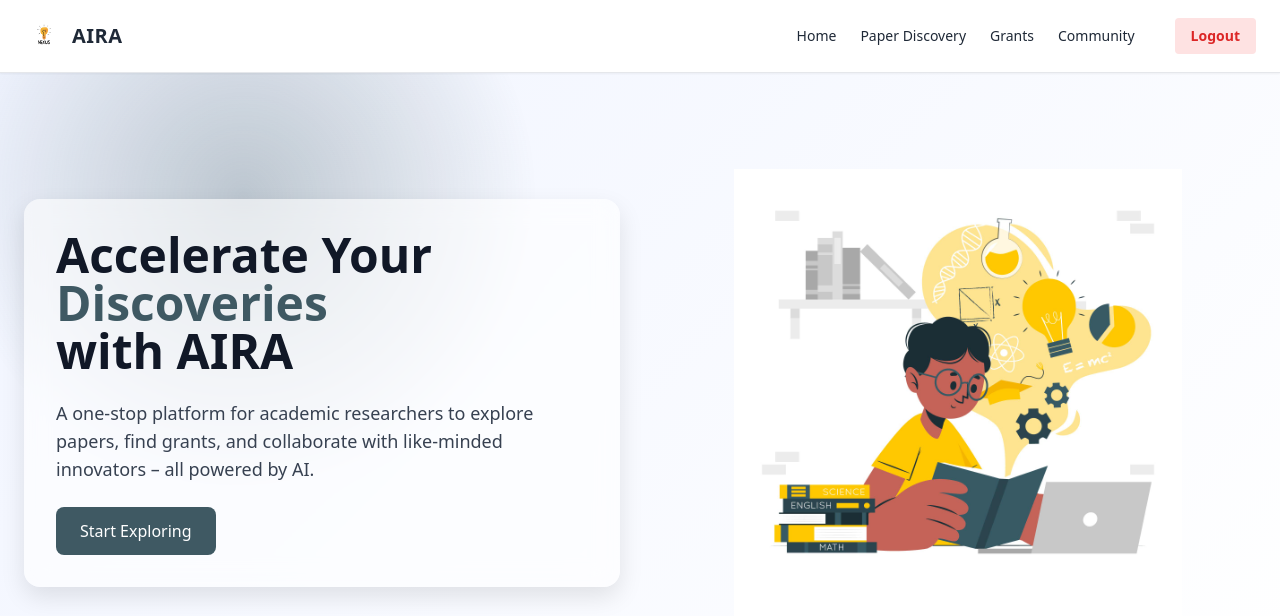
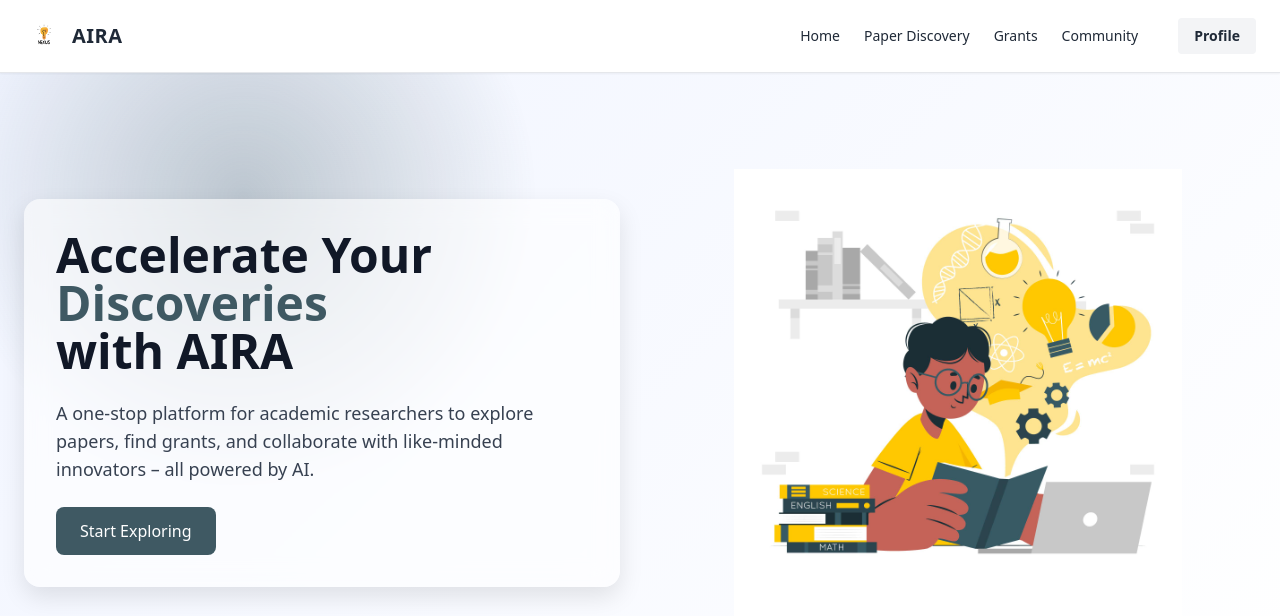
Before and after one commit to Priya-173github/AI-Assistant, a Flask app: page / in a window 1280 px wide. Shown: the top 616 px of the page. Run offline with Flask 3, Linux system fonts and the light colour scheme; a user stored in the database is signed in; some libraries are stand-ins or nearby versions.

Commit message:
Added dropdown

```diff
--- a/website/templates/home.html
+++ b/website/templates/home.html
@@ -7,6 +7,7 @@
   <title>AIRA - Accelerate Research</title>
   <script src="https://cdn.tailwindcss.com"></script>
   <script src="https://cdn.jsdelivr.net/npm/typeit@8.7.1/dist/index.umd.js"></script>
+  <script src="https://unpkg.com/alpinejs@3.x.x/dist/cdn.min.js" defer></script>
   <link rel="icon" href="/static/images/nexusLogo.png" type="image/png">
   <style>
     body {
@@ -64,9 +65,15 @@
         <a href="/feed" class="hover:text-blue-600">Community</a>
 
         {% if current_user.is_authenticated %}
-        <a href="/logout" class="ml-4 text-sm px-4 py-2 bg-red-100 text-red-600 font-semibold rounded hover:bg-red-200 transition">
-          Logout
-        </a>
+        <div x-data="{ open: false }" class="relative ml-4">
+          <button @click="open = !open" class="text-sm px-4 py-2 bg-gray-100 text-gray-800 font-semibold rounded hover:bg-gray-200 transition">
+            Profile
+          </button>
+          <div x-show="open" @click.away="open = false" class="absolute right-0 mt-2 w-40 bg-white border border-gray-200 rounded shadow-lg z-10">
+            <a href="/history" class="block px-4 py-2 text-sm text-gray-700 hover:bg-gray-100">User History</a>
+            <a href="/logout" class="block px-4 py-2 text-sm text-red-600 hover:bg-red-100">Logout</a>
+          </div>
+        </div>
         {% endif %}
       </nav>
     </div>
```
